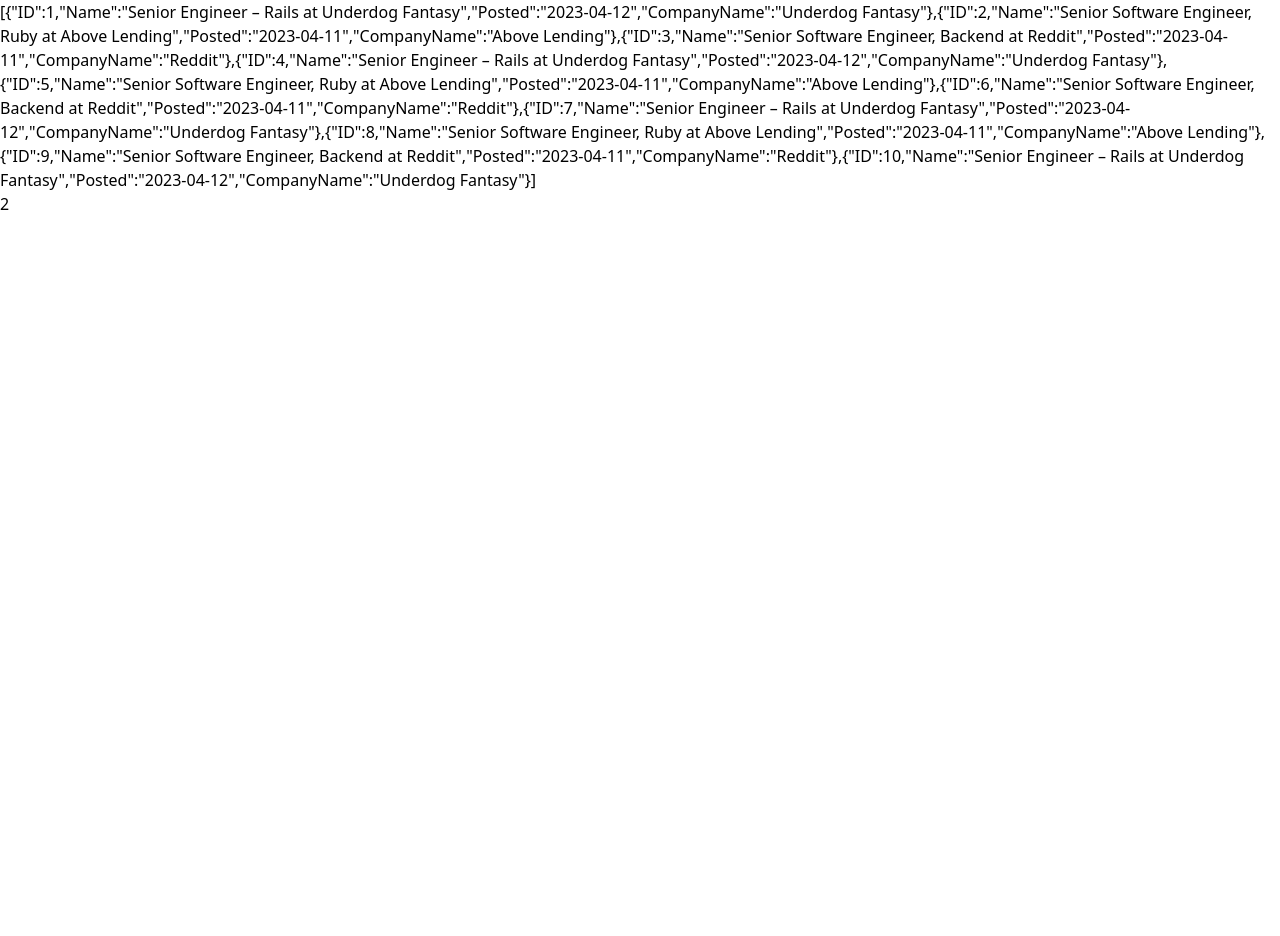
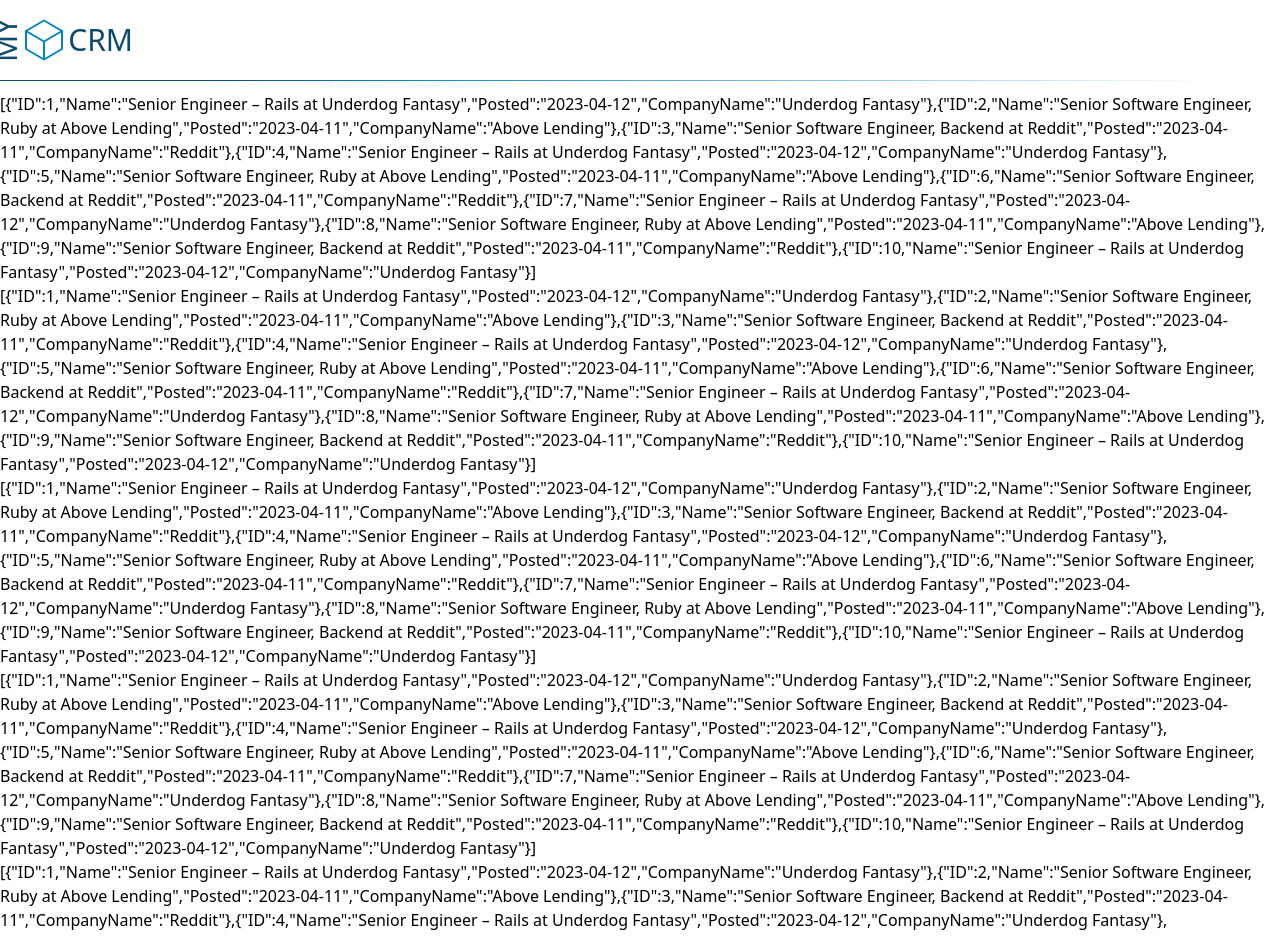
Before and after one commit to polinakhadorchanka/CRM-system, a React (Create React App) app in the folder frontend/: page / in a window 1280 px wide. Shown: the top 936 px of the page. Before the commit the page ends 800 px from the top, so only its background shows below. Built offline with nearby package versions, Linux system fonts and the light colour scheme.

Commit message:
added Logo, Header

```diff
--- a/frontend/craco.config.js
+++ b/frontend/craco.config.js
@@ -9,6 +9,7 @@
       "@pages": path.resolve(__dirname, "src/pages"),
       "@store": path.resolve(__dirname, "src/store"),
       "@hooks": path.resolve(__dirname, "src/hooks"),
+      "@layout": path.resolve(__dirname, "src/layout"),
     },
   },
 };
--- /dev/null
+++ b/frontend/src/components/Logo.tsx
@@ -0,0 +1,41 @@
+import React, {FC} from 'react';
+
+interface LogoProps {
+  mode?: 'light' | 'dark'
+}
+
+const Logo: FC<LogoProps> = ({mode = 'light'}) => {
+  return (
+    <>
+      {
+        mode === 'light'
+          ?
+          <div className={'flex flex-row items-center'}>
+            <div className={'uppercase text-3xl text-sky-900 -rotate-90 relative -left-4'}>My</div>
+
+            <svg xmlns="http://www.w3.org/2000/svg" fill="none" viewBox="0 0 24 24" strokeWidth={1}
+                 className="w-12 h-12 stroke-sky-600 relative -left-6">
+              <path strokeLinecap="round" strokeLinejoin="round"
+                    d="M21 7.5l-9-5.25L3 7.5m18 0l-9 5.25m9-5.25v9l-9 5.25M3 7.5l9 5.25M3 7.5v9l9 5.25m0-9v9"/>
+            </svg>
+
+            <div className={'uppercase text-3xl text-sky-900 relative -left-6'}>CRM</div>
+          </div>
+          :
+          <div className={'flex flex-row items-center'}>
+            <div className={'uppercase text-3xl text-white -rotate-90 relative -left-4'}>My</div>
+
+            <svg xmlns="http://www.w3.org/2000/svg" fill="none" viewBox="0 0 24 24" strokeWidth={1}
+                 className="w-12 h-12 stroke-sky-200 relative -left-6">
+              <path strokeLinecap="round" strokeLinejoin="round"
+                    d="M21 7.5l-9-5.25L3 7.5m18 0l-9 5.25m9-5.25v9l-9 5.25M3 7.5l9 5.25M3 7.5v9l9 5.25m0-9v9"/>
+            </svg>
+
+            <div className={'uppercase text-3xl text-white relative -left-6'}>CRM</div>
+          </div>
+      }
+    </>
+  );
+};
+
+export default Logo;
--- /dev/null
+++ b/frontend/src/layout/PageLayout.tsx
@@ -0,0 +1,30 @@
+import React, {FC, ReactNode} from 'react';
+// @ts-ignore
+import logo from '@assets/svg/cube.svg';
+import Logo from "@components/Logo";
+
+interface PageLayoutProps {
+  children?: ReactNode
+}
+
+const PageLayout: FC<PageLayoutProps> = ({children}) => {
+  return (
+    <>
+      <header className={'w-full h-20 bg-white fixed'}>
+        <div className={'container mx-auto h-full flex flex-row justify-between items-center'}>
+          <Logo mode={'light'}/>
+        </div>
+        <div className={'w-full h-px bg-gradient-to-r from-sky-900 from-15% via-sky-600 via-30% to-95%'}></div>
+      </header>
+      <div className={'pt-20'}>
+        <main className={'pt-1'}>
+          <div className={'container mx-auto py-2'}>
+            {children}
+          </div>
+        </main>
+      </div>
+    </>
+  );
+};
+
+export default PageLayout;
--- a/frontend/src/pages/vacancies/Vacancies.tsx
+++ b/frontend/src/pages/vacancies/Vacancies.tsx
@@ -3,6 +3,7 @@
 import {fetchVacancies} from "@store/action-creator/vacancies";
 import {useTypedSelector} from "@hooks/useTypedSelector";
 import Error from "@pages/error";
+import PageLayout from "@layout/PageLayout";
 
 const Vacancies = () => {
   const dispatch: any = useDispatch();
@@ -13,16 +14,22 @@
   }, [dispatch]);
 
   return (
-    <>
+    <PageLayout>
       {error
         ? <Error code={error.Code} value={error.Value}/>
         :
         <div>
           <div>{JSON.stringify(vacancies)}</div>
+          <div>{JSON.stringify(vacancies)}</div>
+          <div>{JSON.stringify(vacancies)}</div>
+          <div>{JSON.stringify(vacancies)}</div>
+          <div>{JSON.stringify(vacancies)}</div>
+          <div>{JSON.stringify(vacancies)}</div>
+          <div>{JSON.stringify(vacancies)}</div>
           <div>{pageCount}</div>
         </div>
       }
-    </>
+    </PageLayout>
   );
 };
 
```
Also changed, not shown: frontend/tsconfig.json (+2 -6 lines), frontend/src/assets/svg/cube.svg (added).
